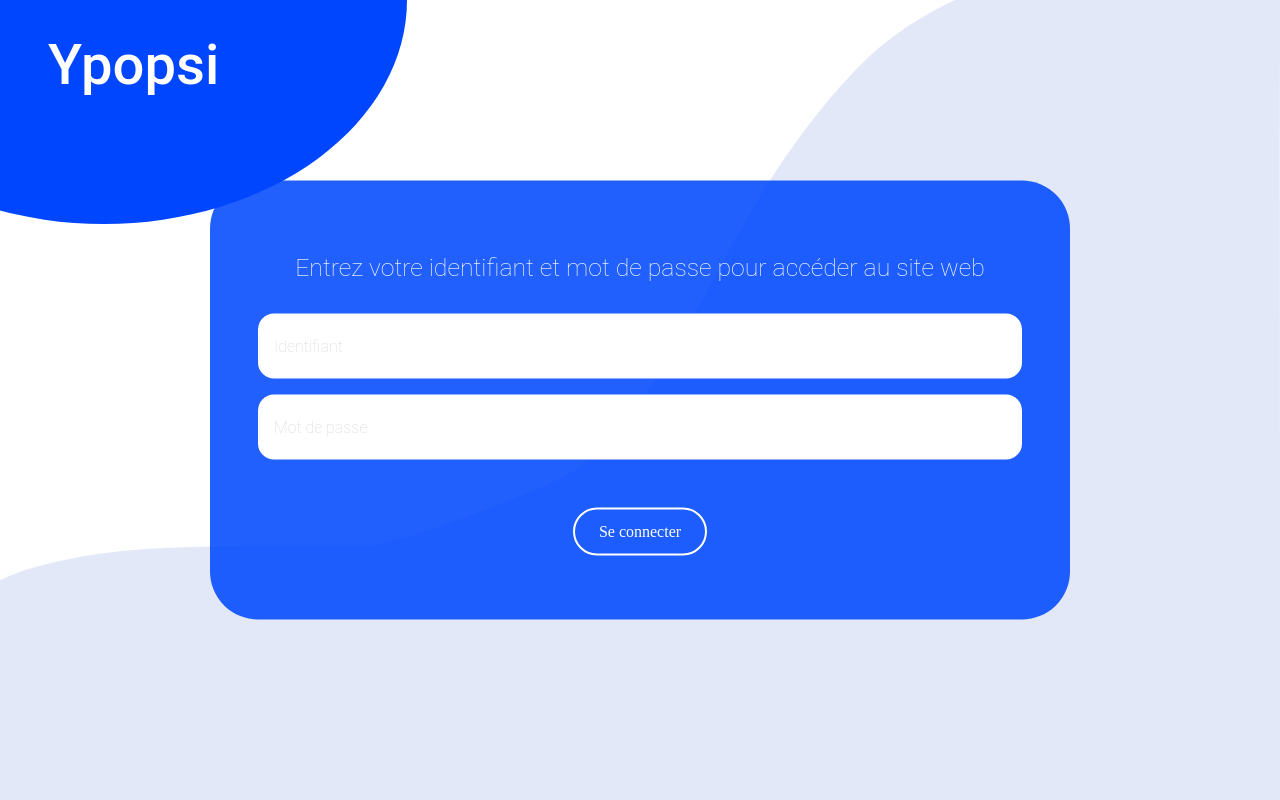
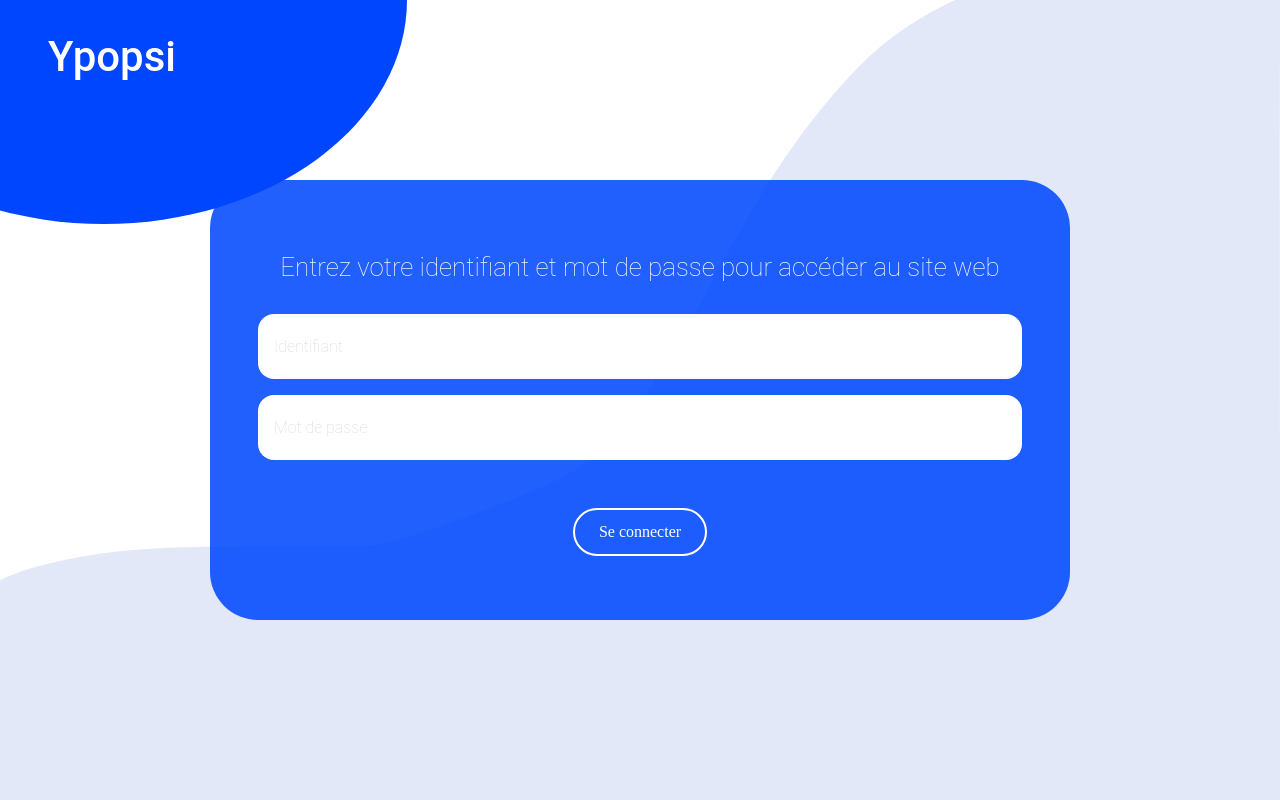
Before and after one commit to ArthurMathis/Ypopsi, a PHP site: page /index.php in a window 1280 px wide. Run offline with PHP 8.4, Linux system fonts and the light colour scheme; some libraries are stand-ins or nearby versions; some web fonts are replaced.

Commit message:
Version pré retouches du css

```diff
--- a/index.php
+++ b/index.php
@@ -18,7 +18,6 @@ env_start();
 if(isset($_SESSION['first log in']) && $_SESSION['first log in'] == true) {
     // On libère la mémoire
     unset($_SESSION['first log in']);
-    // header('Location: index.php?preferences=edit-password');
     alert_manipulation::alert([
         'title' => "Information importante",
         'msg' => "<p>Bienvenu, c'est votre première connexion !</p><p>Vous devez <b>modifier votre mot de passe</b> au plus vite.</p>",
@@ -81,7 +80,7 @@ if(isset($_SESSION['first log in']) && $_SESSION['first log in'] == true) {
             break;
 
         default :
-            $c->displayLogin();
+            $login->displayLogin();
             break;
     }
 
@@ -384,7 +383,7 @@ if(isset($_SESSION['first log in']) && $_SESSION['first log in'] == true) {
                 if(isset($_POST['travail_wk']))
                     $infos['travail nuit'] = true;
 
-               try {
+                try {
                     // On test la présence de la clé candidat
                     if(isset($_GET['cle_candidat']))
                         $candidats->createProposition($_GET['cle_candidat'], $infos);
--- a/layouts/assets/stylesheet/styles.css
+++ b/layouts/assets/stylesheet/styles.css
@@ -28,10 +28,10 @@
   --color4: #F9B61F;
   --color5: #ff0000;
 
-  --font-size-big: 3.5rem;
-  --font-size-medium: 1.55rem;
+  --font-size-big: 2.618rem;
+  --font-size-medium: 1.618rem;
   --font-size-standart: 1rem;
-  --font-size-small: 0.625rem;
+  --font-size-small: 0.618rem;
 
   --margin: 1rem;
   --gap: 2rem;
```
